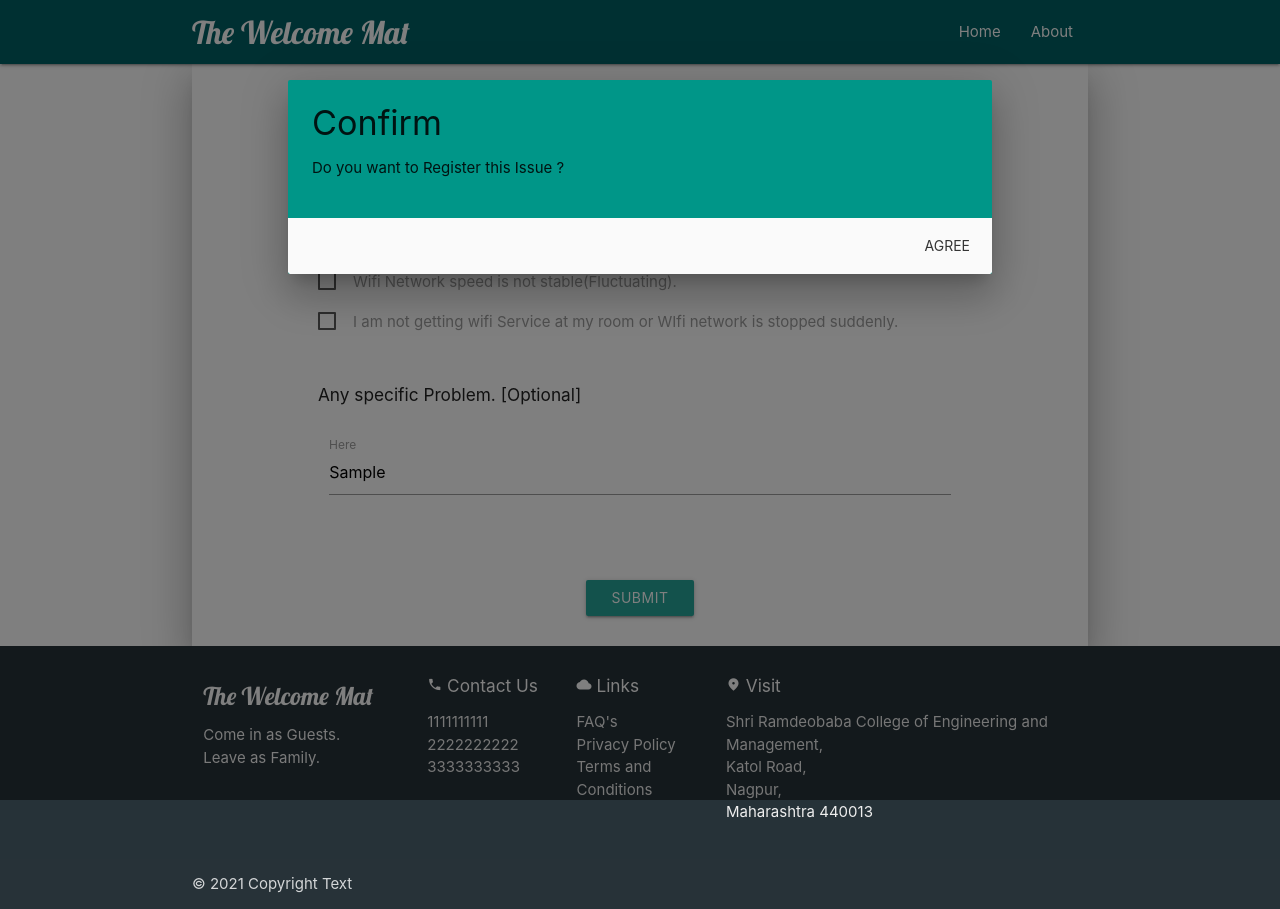
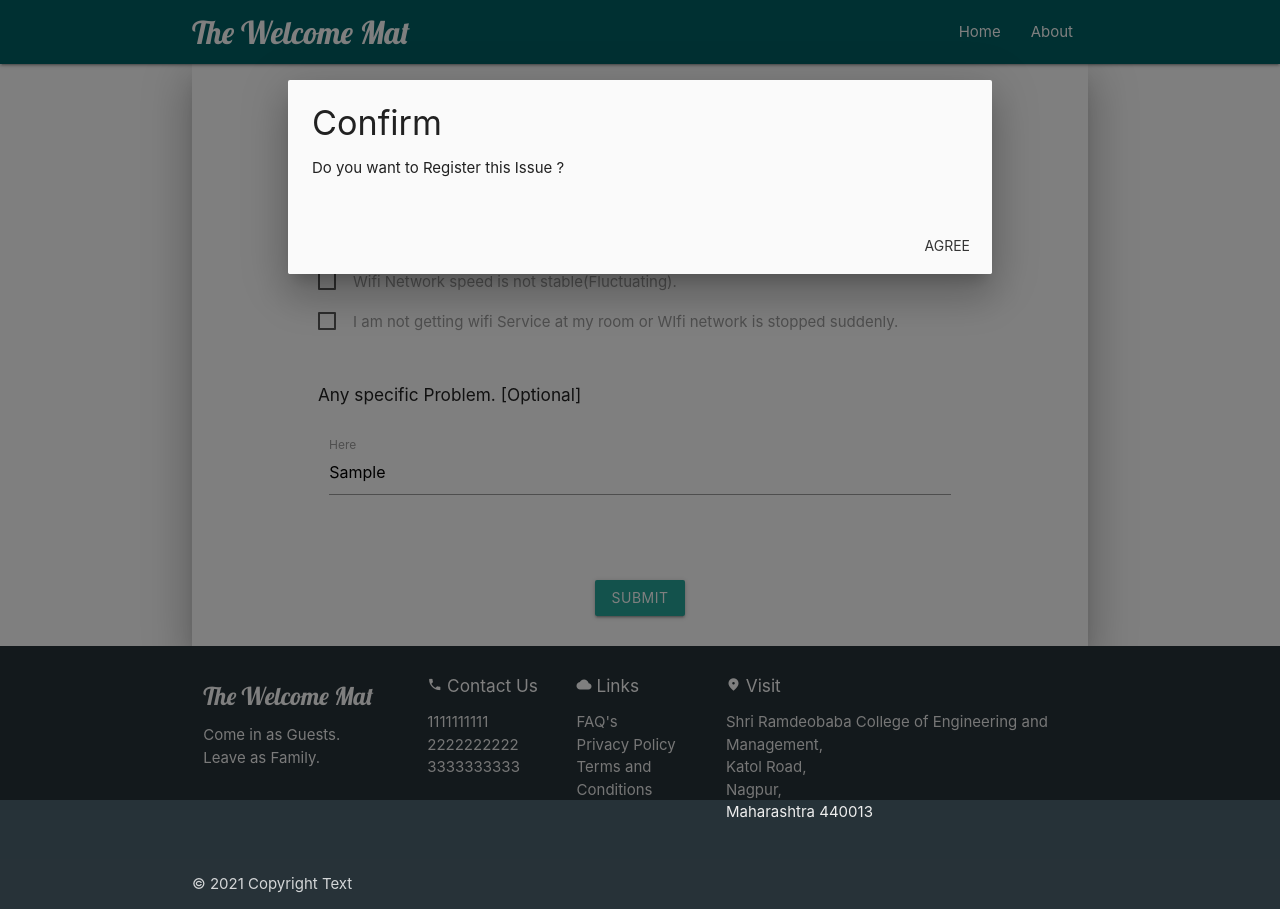
Before and after one commit to paritoshdandekar/the-welcome-mat, a React (Create React App) app: page /internet in a window 1280 px wide. Both pictures are taken after typing "Sample" into the empty fields and a click on the button "SUBMIT". Built offline with nearby package versions, Linux system fonts and the light colour scheme.

Commit message:
Update Internet.js

```diff
--- a/src/components/Internet.js
+++ b/src/components/Internet.js
@@ -63,7 +63,7 @@ class Internet extends Component {
                                 </div>
                             </form>
                         </div>
-                        <div id="modal1" class="modal teal">
+                        <div id="modal1" class="modal">
                             <div className="modal-content">
                                 <h4>Confirm</h4>
                                 <p>Do you want to Register this Issue ?</p>
@@ -72,8 +72,9 @@ class Internet extends Component {
                                 <a className="modal-close waves-effect waves-green btn-flat" onClick={this.onAlert}>Agree</a>
                             </div>
                         </div>
-
-                        <button className="waves-effect waves-light btn modal-trigger col s12 m5 l2 push-l5 push-m3" href="#modal1">SUBMIT</button>
+                        <div className="center">
+                            <button className="btn waves-effect waves-light modal-trigger" href="#modal1">SUBMIT</button>
+                        </div>
                     </form>
                     </div>
             </div>
```
